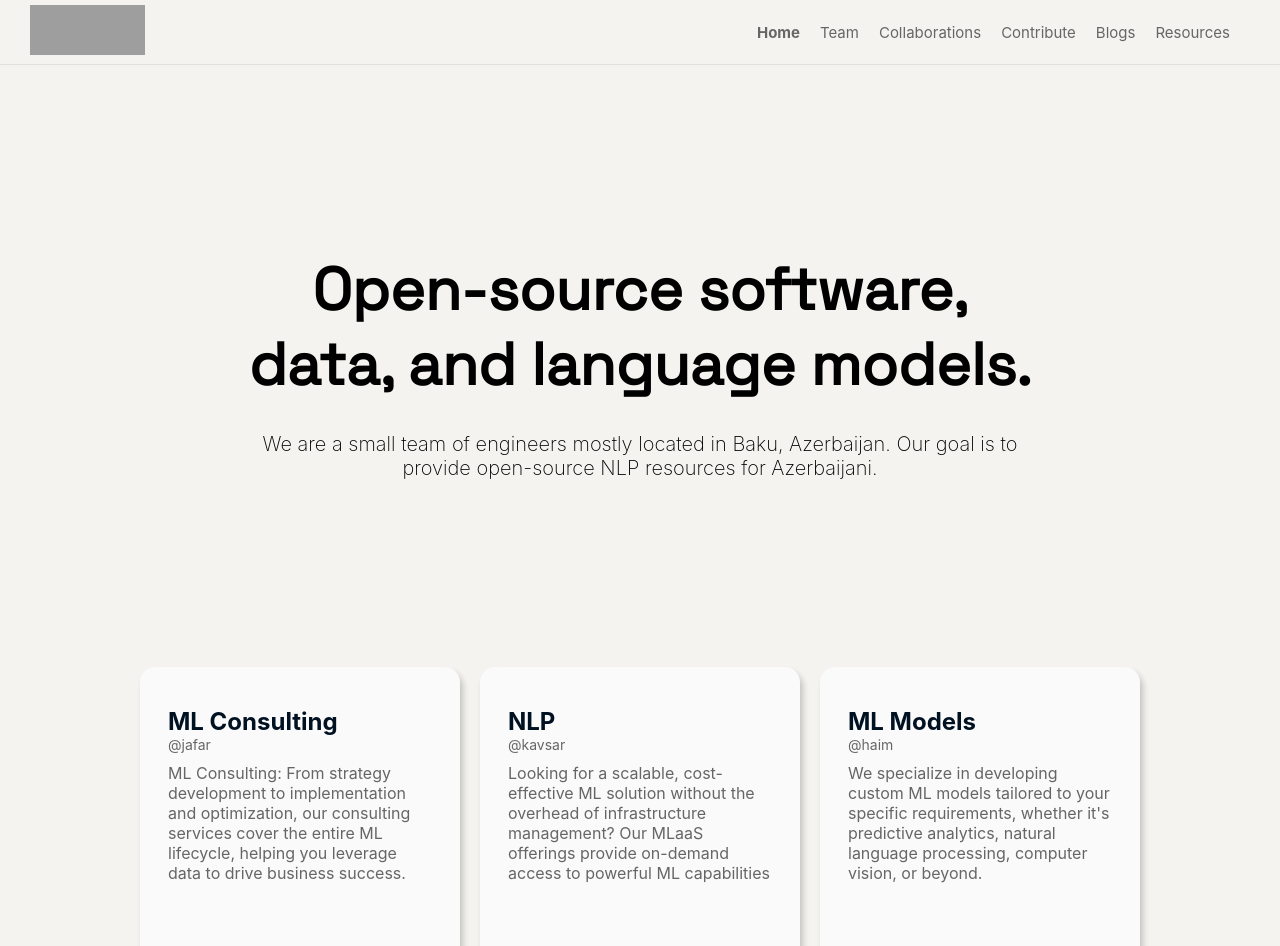
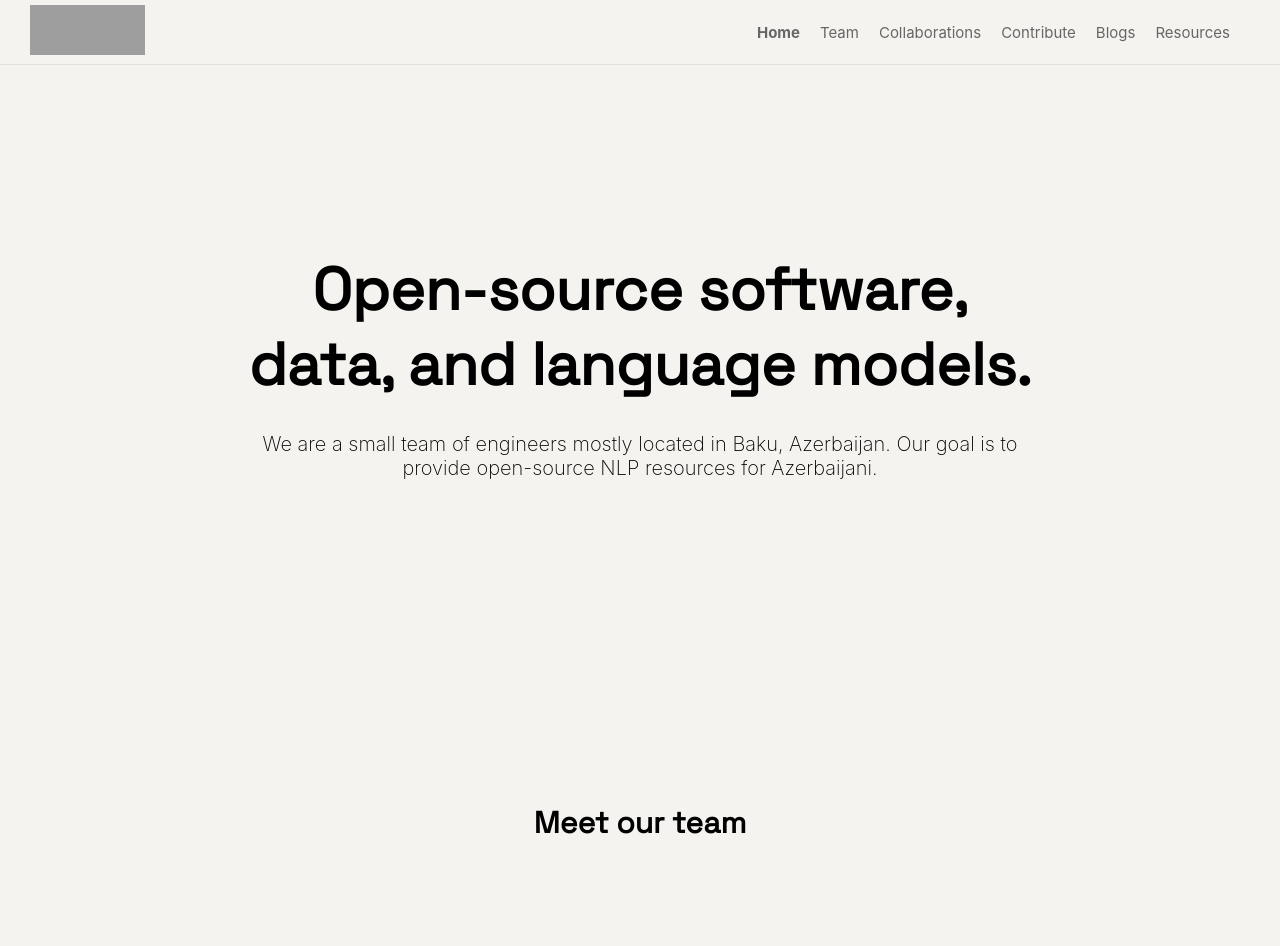
Before and after one commit to allmalab/allmalab.github.io, a Nuxt app: page /home in a window 1280 px wide. Shown: the top 946 px of the page. Built offline with nearby package versions, Linux system fonts and the light colour scheme; grey boxes are pictures that could not be loaded; a web font is replaced by a local one.

Commit message:
delete blogs

```diff
--- a/pages/blogs/index.vue
+++ b/pages/blogs/index.vue
@@ -25,48 +25,6 @@ const route = useRoute();
 const blogPost = ref({});
 
 const blogs = [
-  {
-    id: "ml-consulting",
-    title: "ML Consulting",
-    author: "@jafar",
-    content:
-      "ML Consulting: From strategy development to implementation and optimization, our consulting services cover the entire ML lifecycle, helping you leverage data to drive business success.",
-  },
-  {
-    id: "ml-consulting",
-    title: "ML Consulting",
-    author: "@jafar",
-    content:
-      "ML Consulting: From strategy development to implementation and optimization, our consulting services cover the entire ML lifecycle, helping you leverage data to drive business success.",
-  },
-  {
-    id: "ml-consulting",
-    title: "ML Consulting",
-    author: "@jafar",
-    content:
-      "ML Consulting: From strategy development to implementation and optimization, our consulting services cover the entire ML lifecycle, helping you leverage data to drive business success.",
-  },
-  {
-    id: "ml-consulting",
-    title: "ML Consulting",
-    author: "@jafar",
-    content:
-      "ML Consulting: From strategy development to implementation and optimization, our consulting services cover the entire ML lifecycle, helping you leverage data to drive business success.",
-  },
-  {
-    id: "ml-consulting",
-    title: "ML Consulting",
-    author: "@jafar",
-    content:
-      "ML Consulting: From strategy development to implementation and optimization, our consulting services cover the entire ML lifecycle, helping you leverage data to drive business success.",
-  },
-  {
-    id: "ml-consulting",
-    title: "ML Consulting",
-    author: "@jafar",
-    content:
-      "ML Consulting: From strategy development to implementation and optimization, our consulting services cover the entire ML lifecycle, helping you leverage data to drive business success.",
-  },
 ];
 
 onMounted(() => {
--- a/pages/home/index.vue
+++ b/pages/home/index.vue
@@ -54,27 +54,6 @@ import prodata_logo from "~/assets/images/prodata_logo.png";
 import banm_logo from "~/assets/images/banm_logo.png";
 
 const blogs = [
-  {
-    id: 1,
-    title: "ML Consulting",
-    author: "@jafar",
-    content:
-      "ML Consulting: From strategy development to implementation and optimization, our consulting services cover the entire ML lifecycle, helping you leverage data to drive business success.",
-  },
-  {
-    id: 1,
-    title: "NLP",
-    author: "@kavsar",
-    content:
-      "Looking for a scalable, cost-effective ML solution without the overhead of infrastructure management? Our MLaaS offerings provide on-demand access to powerful ML capabilities",
-  },
-  {
-    id: 1,
-    title: "ML Models",
-    author: "@haim",
-    content:
-      "We specialize in developing custom ML models tailored to your specific requirements, whether it's predictive analytics, natural language processing, computer vision, or beyond.",
-  },
 ];
 
 const teamMembers = [
```
